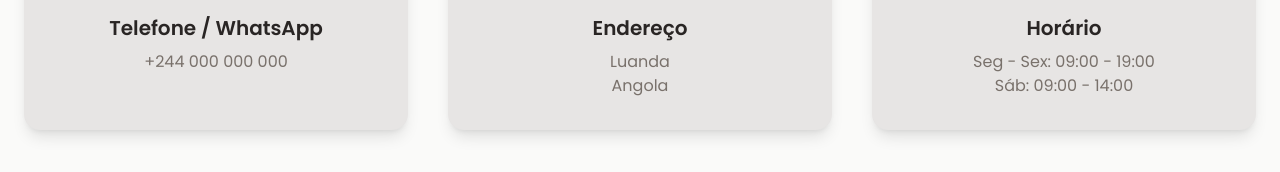
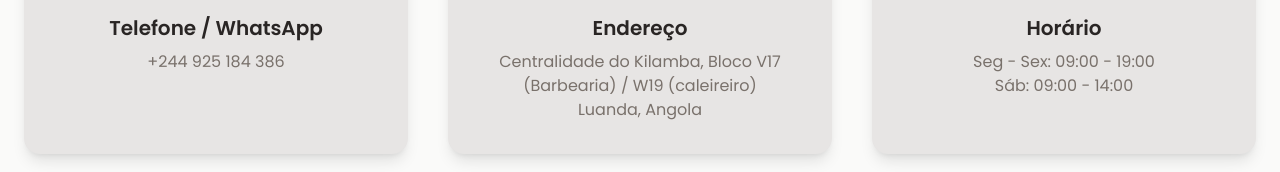
Before and after one commit to nsimba-afonso-nwayami/eldocarmo-barbershop, a React (Vite) app: page /contato in a window 1280 px wide. Shown: the part 482-654 px from the top of the page. Built offline with nearby package versions, Linux system fonts and the light colour scheme.

Commit message:
Informações de contato reais adicionados

```diff
--- a/src/pages/site/Contato.jsx
+++ b/src/pages/site/Contato.jsx
@@ -68,12 +68,12 @@ export default function Contato() {
                 Telefone / WhatsApp
               </h3>
               <a
-                href="https://wa.me/244000000000"
+                href="https://wa.me/244925184386"
                 target="_blank"
                 rel="noopener noreferrer"
                 className="text-stone-500 hover:text-amber-400 transition"
               >
-                +244 000 000 000
+                +244 925 184 386
               </a>
             </div>
 
@@ -84,8 +84,9 @@ export default function Contato() {
                 Endereço
               </h3>
               <p className="text-stone-500 text-center">
-                Luanda <br />
-                Angola
+                Centralidade do Kilamba, Bloco V17 (Barbearia) / W19
+                (caleireiro) <br />
+                Luanda, Angola
               </p>
             </div>
 
--- a/src/pages/site/Home.jsx
+++ b/src/pages/site/Home.jsx
@@ -331,12 +331,12 @@ export default function Home() {
                 Telefone / WhatsApp
               </h3>
               <a
-                href="https://wa.me/244000000000"
+                href="https://wa.me/244925184386"
                 target="_blank"
                 rel="noopener noreferrer"
                 className="text-stone-500 hover:text-amber-400 transition"
               >
-                +244 000 000 000
+                +244 925 184 386
               </a>
             </div>
 
@@ -347,7 +347,8 @@ export default function Home() {
                 Endereço
               </h3>
               <p className="text-stone-500">
-                Rua Exemplo, Nº 123 <br />
+                Centralidade do Kilamba, Bloco V17 (Barbearia) / W19
+                (caleireiro) <br />
                 Luanda, Angola
               </p>
             </div>
```
